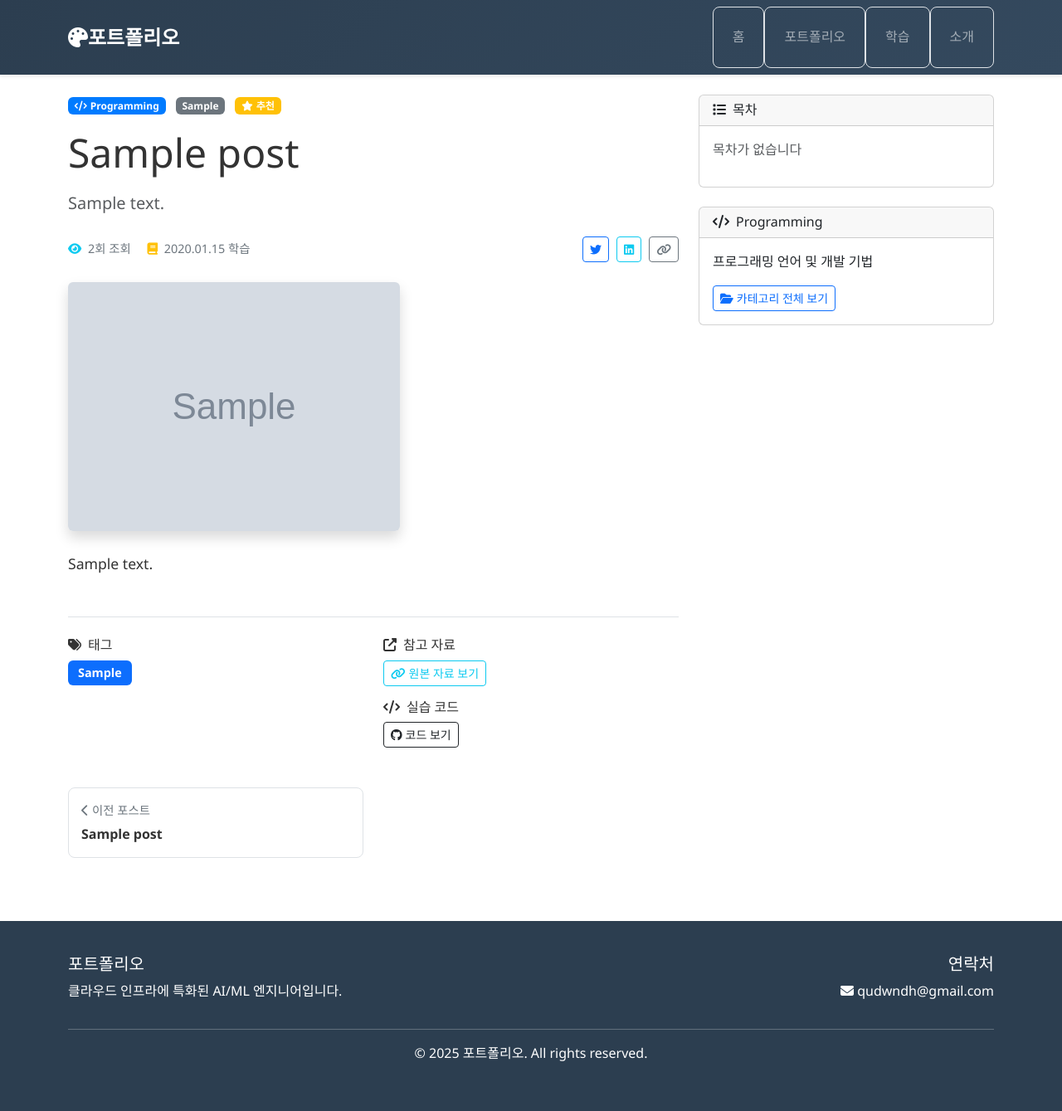
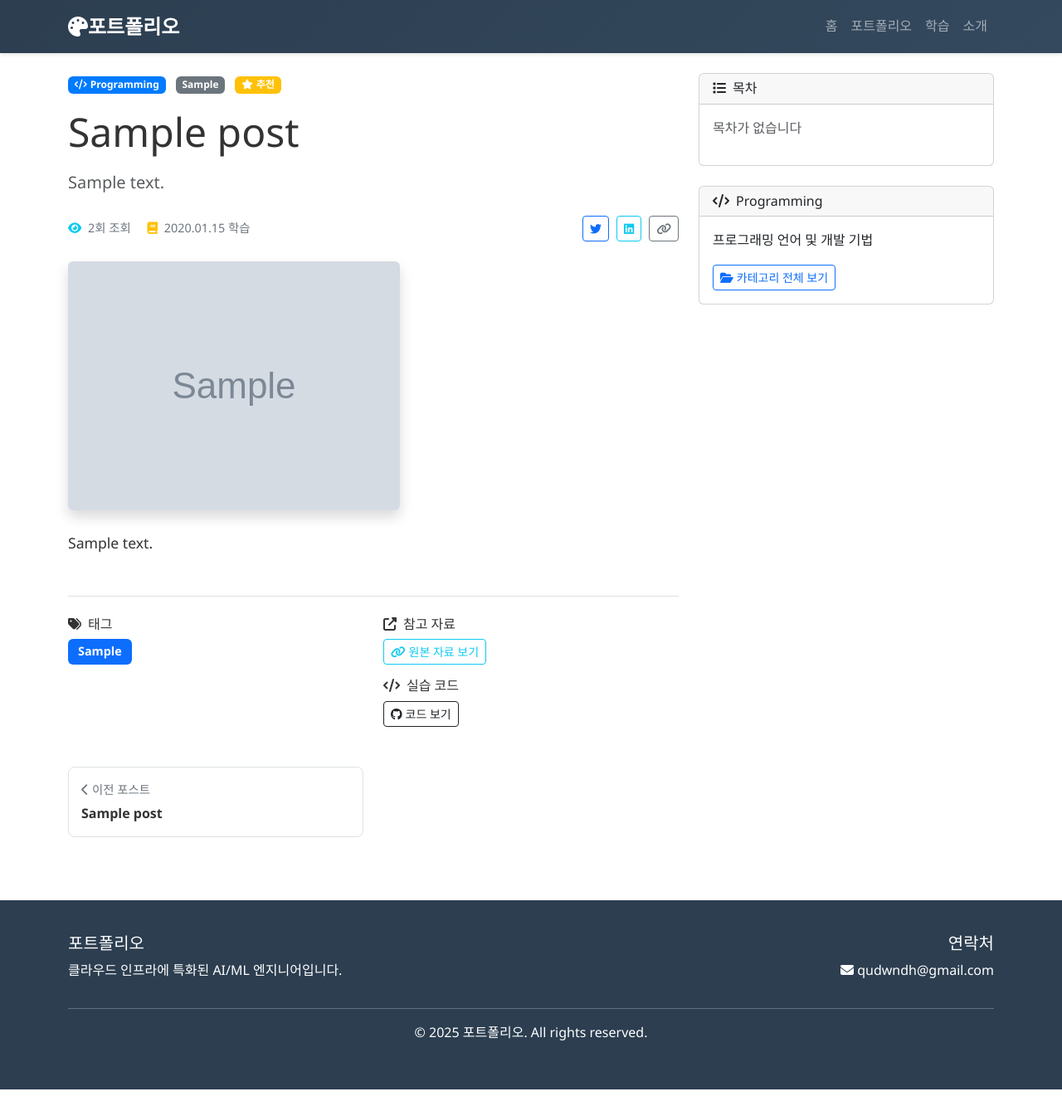
Before and after one commit to byungju-oh/podo, a Flask app: a page that uses was/templates/learning/post_detail.html in a window 1280 px wide. Shown: the whole page at 83% size. After the commit the page ends 1313 px from the top, so only its background shows below. Run offline with Flask 3, Linux system fonts and the light colour scheme; data comes from the database, SQL or seed files in the repository; tables that the repository leaves empty hold one stand-in row (values such as "Sample post"); grey boxes marked "Sample" are stand-in pictures; some libraries are stand-ins or nearby versions.

Commit message:
수정중

```diff
--- a/was/templates/learning/post_detail.html
+++ b/was/templates/learning/post_detail.html
@@ -303,14 +303,14 @@
     padding: 8px 12px;
 }
 
-.nav-item {
+.post-navigation .nav-item {
     padding: 15px;
     border: 1px solid #dee2e6;
     border-radius: 8px;
     transition: all 0.3s ease;
 }
 
-.nav-item:hover {
+.post-navigation .nav-item:hover {
     background: #f8f9fa;
     border-color: #007bff;
 }
```
